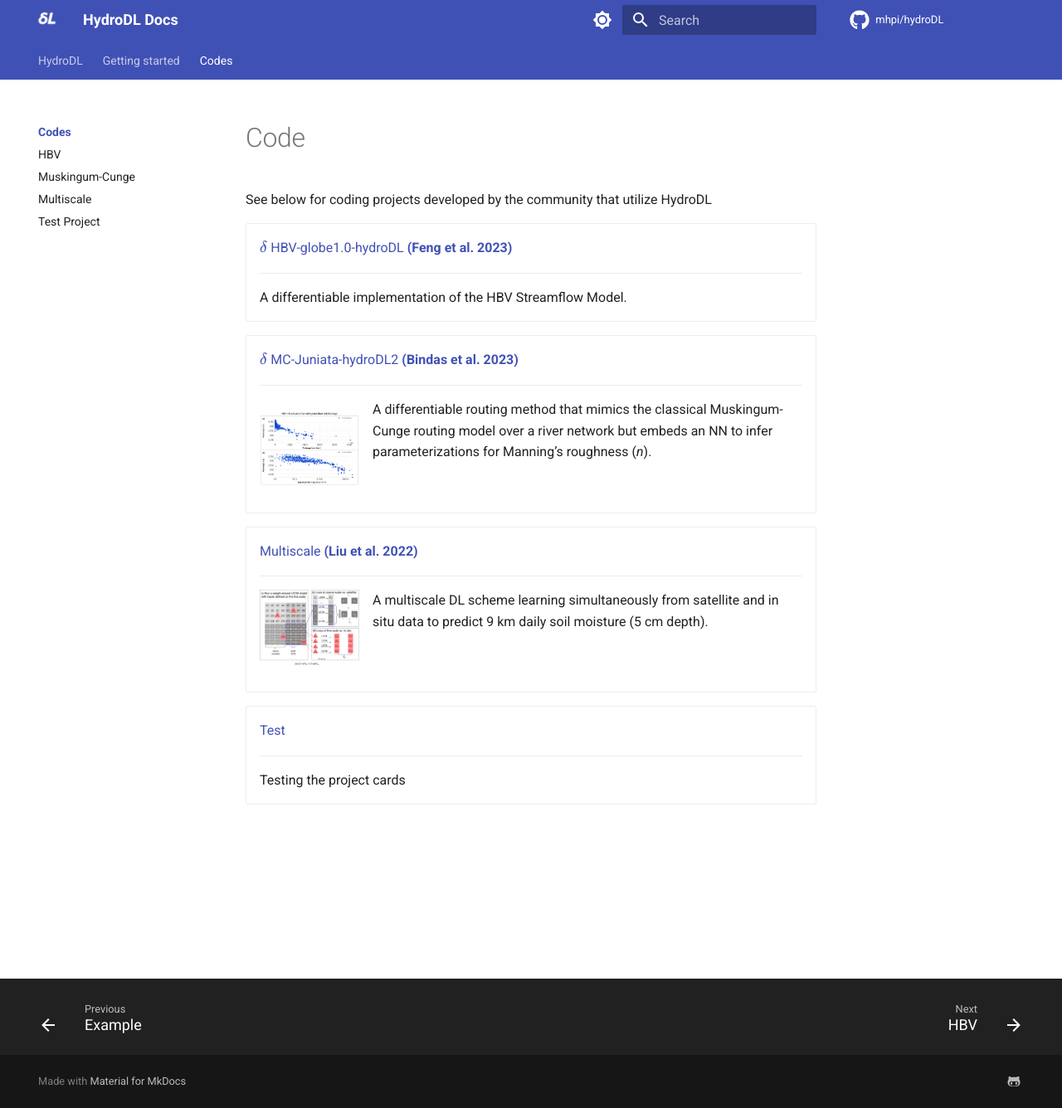
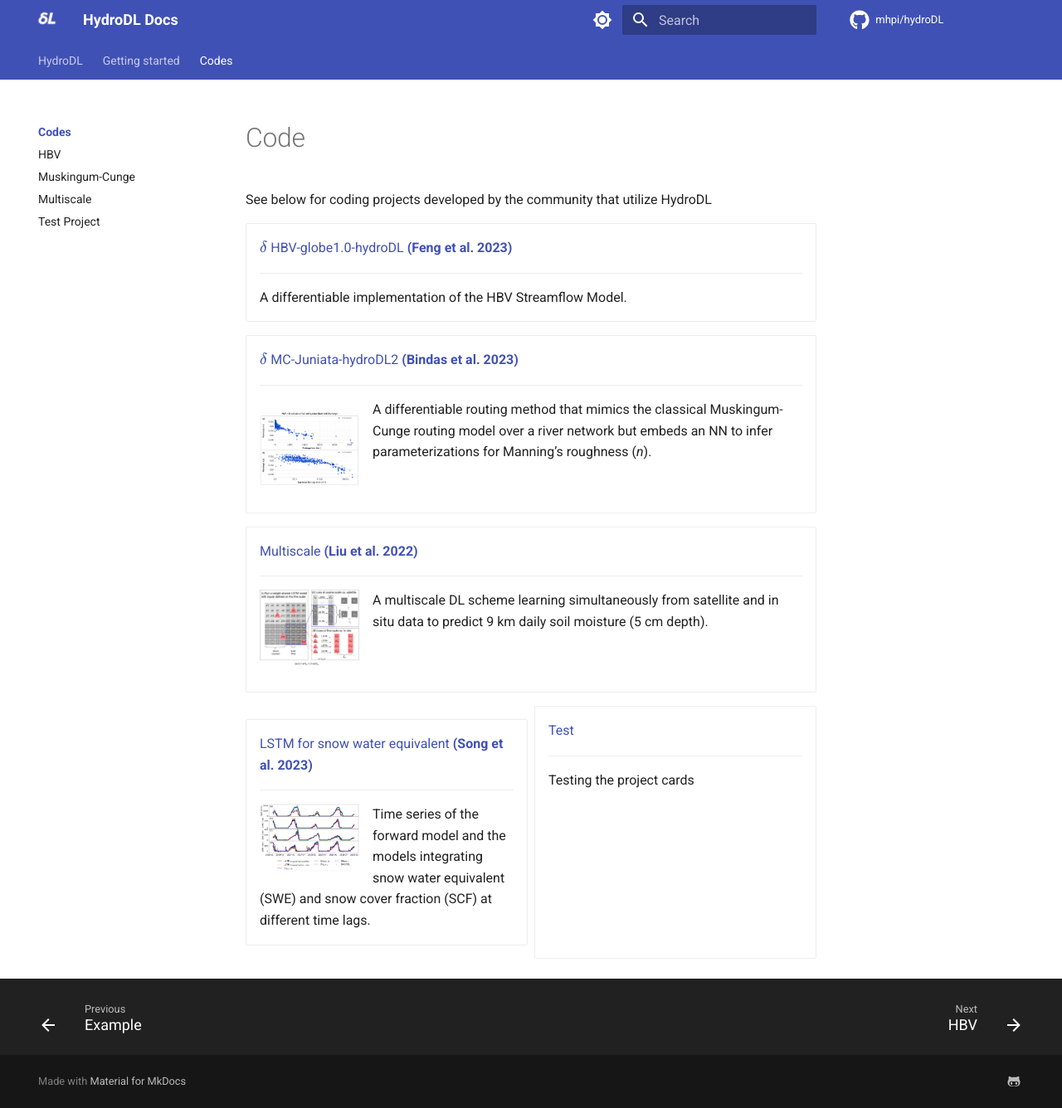
Before and after one commit to mhpi/mhpi.github.io, an MkDocs documentation site: the page built from docs/codes/index.md, in a window 1280 px wide and 1336 px high. Shown: the whole window at 83% size. Built offline with MkDocs 1.6.1 and Material for MkDocs 9.7.7, drawn with Linux system fonts in a browser that asks for light colours; a script that is not in the unit is left out; comment, search, counter and statistics services are not loaded.

Commit message:
Update index.md to add Song et al. 2023

```diff
--- a/docs/codes/index.md
+++ b/docs/codes/index.md
@@ -43,6 +43,27 @@ A multiscale DL scheme learning simultaneously from satellite and in situ data t
 <div class="result" markdown>
   <div class="grid cards" markdown>
 
+
+
+<div class="result" markdown>
+  <div class="grid cards" markdown>
+
+-   [LSTM for snow water equivalent __(Song et al. 2023)__][Song_SWE_2023.md]
+
+    ---
+![A multiscale DL scheme](../assets/project-figures/Song_2023_SWE.png){align="left" width="120"}
+Time series of the forward model and the models integrating snow water equivalent (SWE) and snow cover fraction (SCF) at different time lags.
+
+  </div>
+</div>
+
+
+
+
+
+
+
+
 -   [Test][test.md]
 
     ---
@@ -54,8 +75,9 @@ A multiscale DL scheme learning simultaneously from satellite and in situ data t
   [feng_2023.md]: ../projects/feng_2023.md
   [bindas_2023.md]: ../projects/bindas_2023.md
   [liu_2022.md]: ../projects/liu_2022.md
-
+  [Song_SWE_2023.md]: ../projects/Song_SWE_2023.md
   [feng_2023.md]: ../codes/feng_2023.md
   [bindas_2023.md]: ../codes/bindas_2023.md
   [liu_2022.md]: ../codes/liu_2022.md
+  [Song_SWE_2023.md]: ../codes/Song_SWE_2023.md
   [test.md]: ../codes/test.md
```
